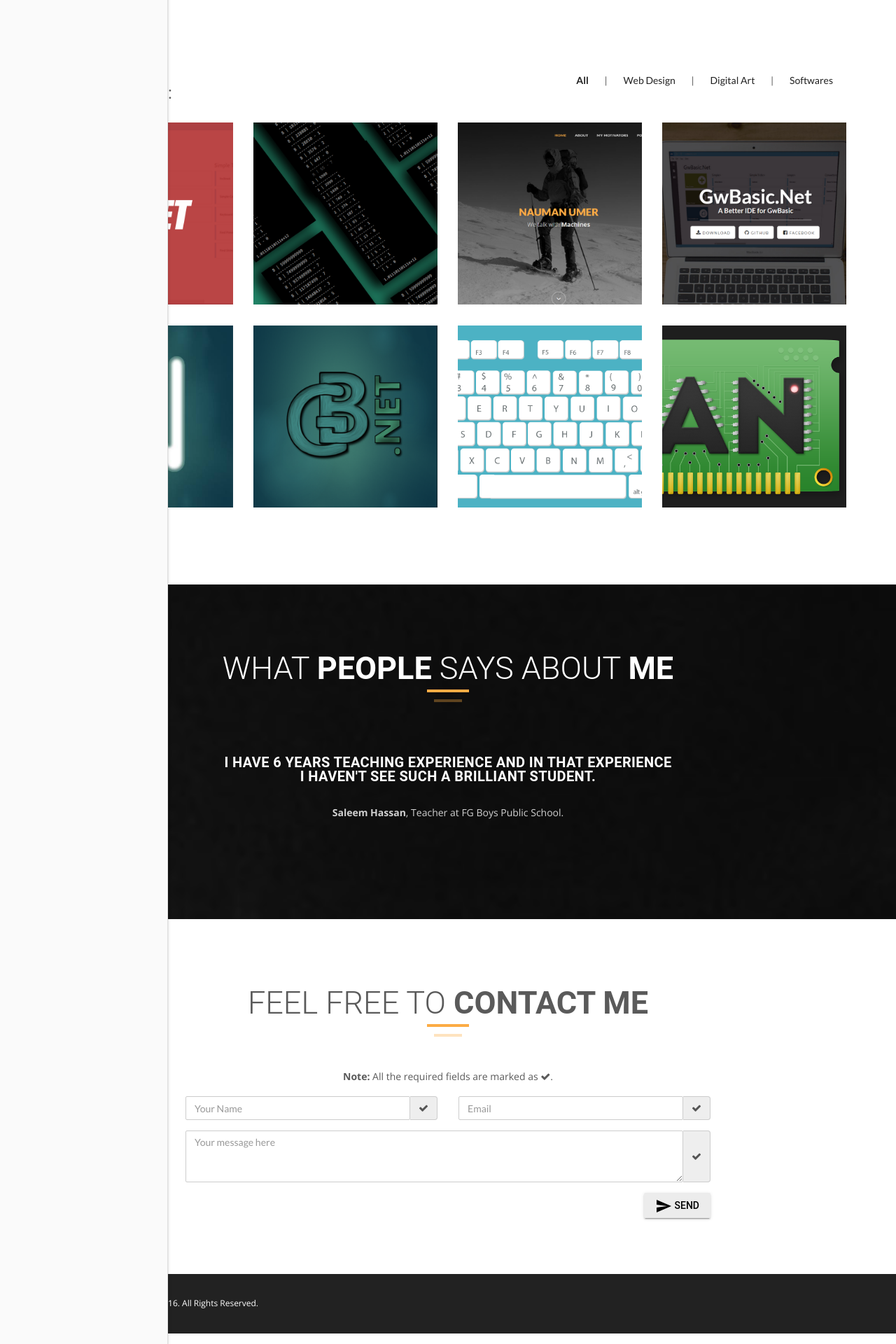
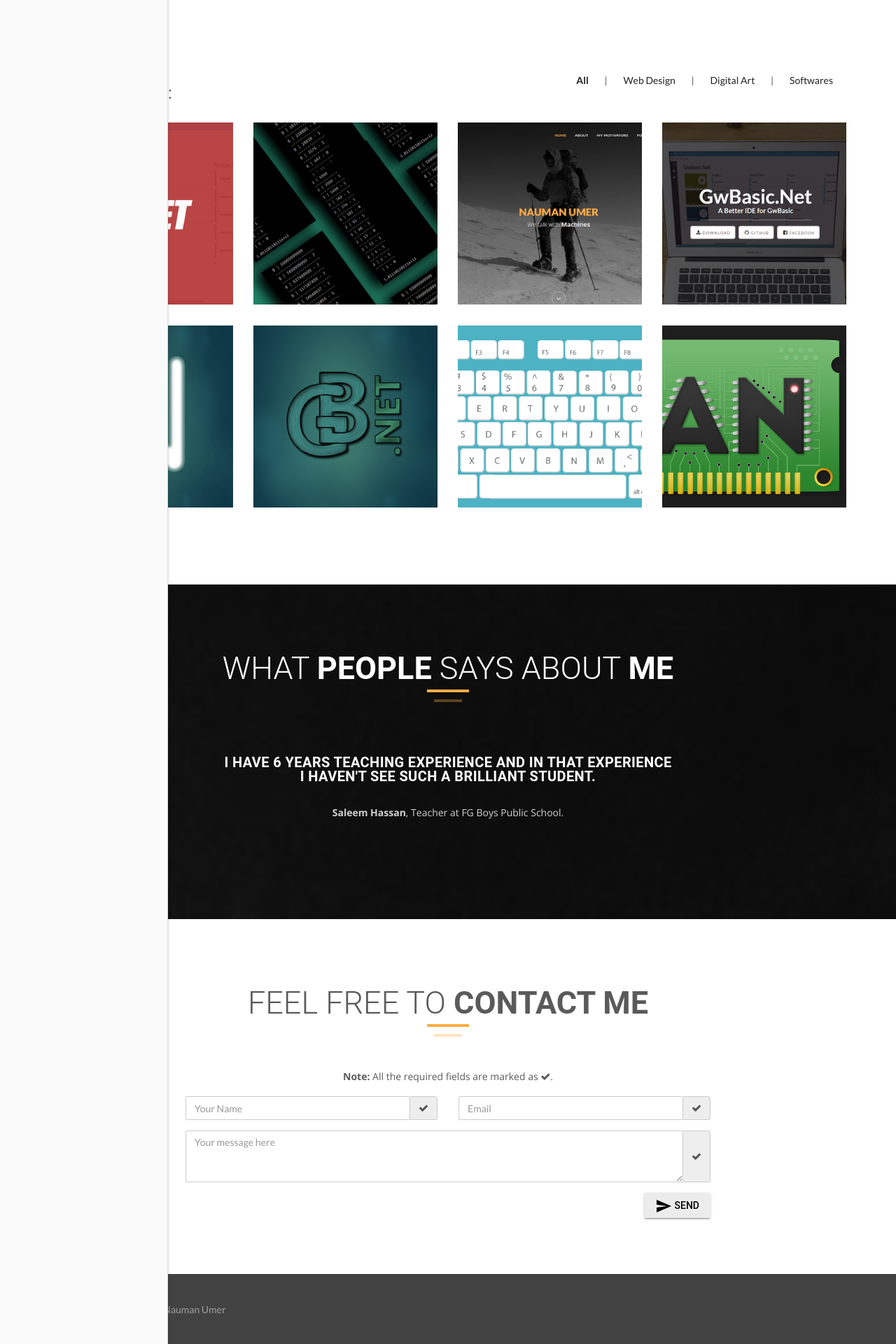
Before and after one commit to nmanumr/nmanumr.com, a Jekyll site: the page built from index.html, in a window 1280 px wide. Shown: the part 2031-3951 px from the top of the page at 70% size. Built offline with Jekyll 4.4.1, drawn with Linux system fonts in a browser that asks for light colours; nearby versions of some CDN libraries.

Commit message:
Update footer.html

```diff
--- a/_includes/footer.html
+++ b/_includes/footer.html
@@ -1,16 +1,6 @@
-
-<nav id="footer">
-        <div class="container">
-            <div class="pull-left fnav">
-                <p>Copyright © Nauman Umer 2016. All Rights Reserved.</p>
-            </div>
-            <div class="pull-right fnav hidden">
-                <ul class="footer-social">
-                    <li><a href="#"><i class="fa fa-facebook"></i></a></li>
-                    <li><a href="#"><i class="fa fa-dribbble"></i></a></li>
-                    <li><a href="#"><i class="fa fa-google-plus"></i></a></li>
-                    <li><a href="#"><i class="fa fa-twitter"></i></a></li>
-                </ul>
-            </div>
-        </div>
-    </nav>
+<footer class="mdl-mini-footer">
+  <div class="mdl-mini-footer__left-section">
+    <div class="mdl-logo">Nauman Umer</div>
+    <div class="pull-right">Made with <i class="material-icons">favorite</i> by Nauman Umer</div>
+  </div>
+</footer>
```
